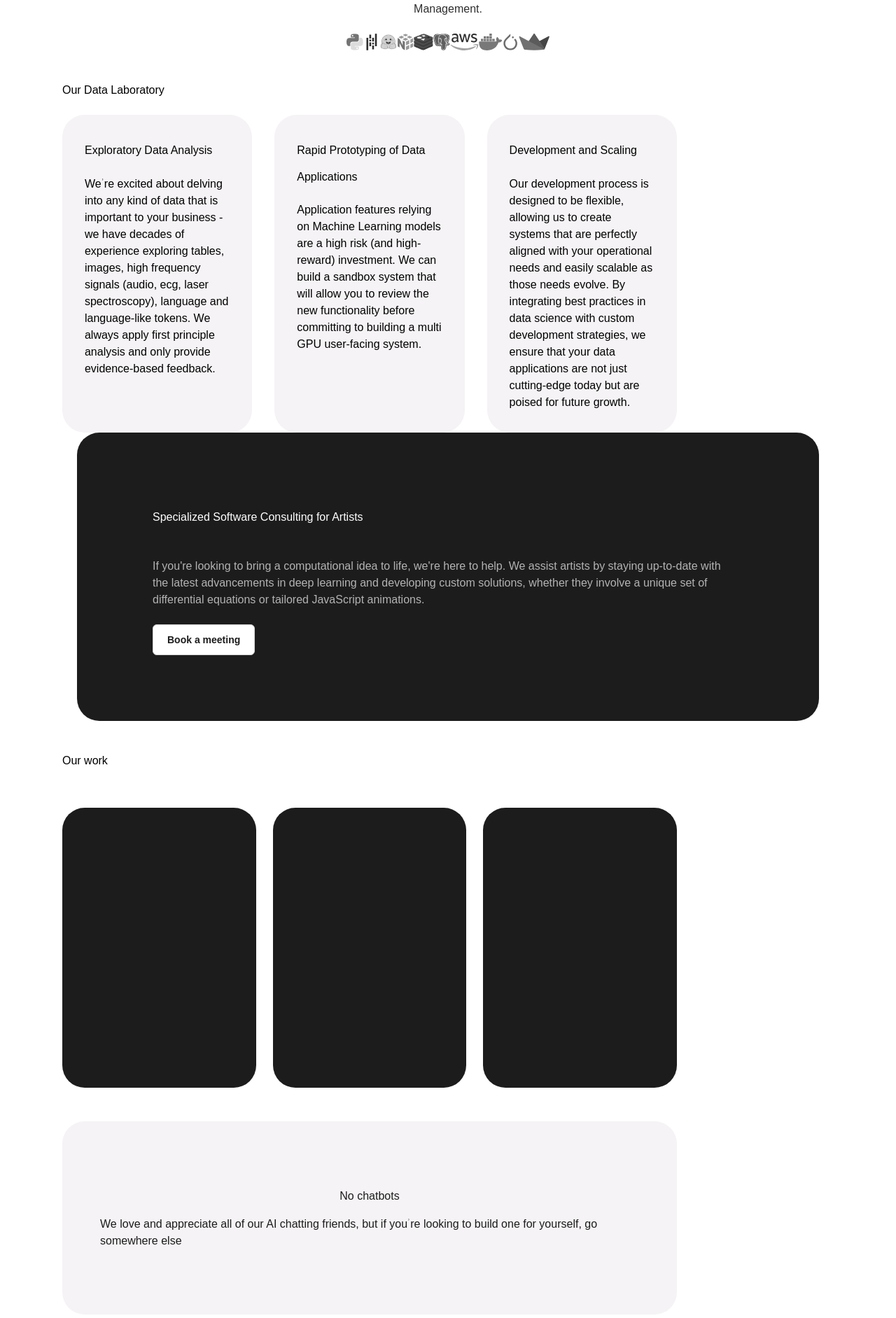
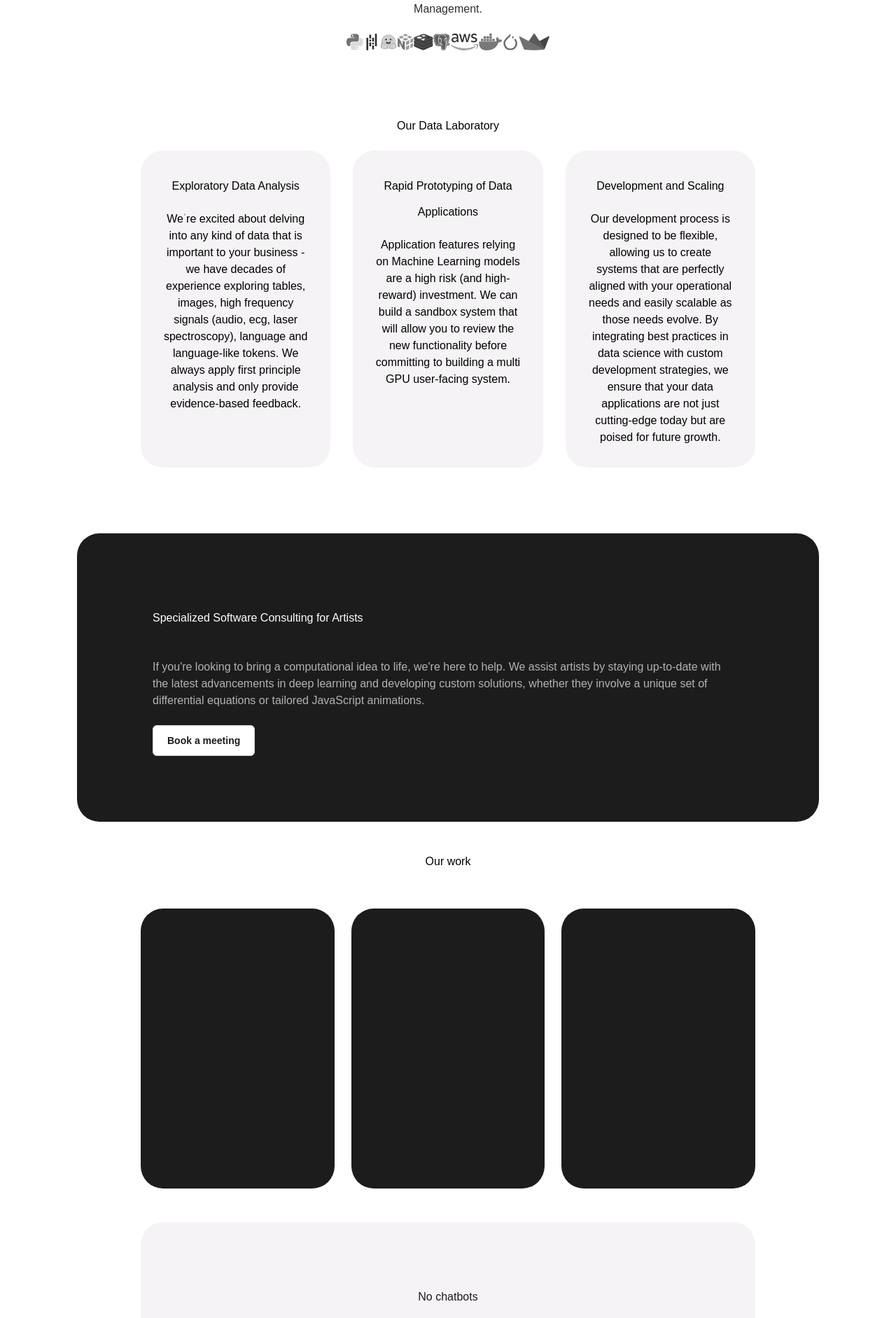
Before and after one commit to Nospoko/epr-landing, a Next.js app in the folder algrtm/: page / in a window 1280 px wide. Shown: the part 286-2169 px from the top of the page at 70% size. Built offline with nearby package versions, Linux system fonts and the light colour scheme.

Commit message:
DataLabSection and OurWork updated with correct styles

```diff
--- a/algrtm/src/components/DataLabSection.js
+++ b/algrtm/src/components/DataLabSection.js
@@ -3,7 +3,7 @@ import dataLabSectionTexts from "@/data/dataLabSectionTexts";
 
 const DataLabSection = () => {
   return (
-    <section className="w-full self-stretch max-w-[78.25rem] flex flex-col gap-6 items-start mt-[2.75rem] mx-[1rem] md:max-w-[54.875rem] md:mt-[7.75rem md:mx-[4.56rem] xl:m-[5.88rem] bg-neutralLight-neutral100 dark:bg-neutralDark-neutral100">
+    <section className="w-full max-w-[78.25rem] flex flex-col gap-6 justify-center items-center text-center mb-[2.75rem] lg:my-[5.88rem] mt-[2.75rem] mx-[1rem] md:max-w-[54.875rem] md:mt-[7.75rem] md:mx-[4.56rem] xl:mx-[5.88rem] bg-neutralLight-neutral100 dark:bg-neutralDark-neutral100">
       <h4 className="h4 lg:h2SB xl:h2 text-start">Our Data Laboratory</h4>
       <div className="flex flex-col gap-[2rem] lg:flex-row w-full self-stretch">
         {dataLabSectionTexts.map((item, index) => (
--- a/algrtm/src/components/OurWork.js
+++ b/algrtm/src/components/OurWork.js
@@ -3,14 +3,14 @@ import React from "react";
 
 const OurWork = () => {
   return (
-    <section className="mt-[2.75rem] w-full self-stretch max-w-[78.25rem] flex flex-col gap-6 items-start mx-[1rem] md:max-w-[54.875rem] md:mt-[7.75rem md:mx-[4.56rem] xl:m-[5.88rem] bg-neutralLight-neutral100 dark:bg-neutralDark-neutral100">
+    <section className="mt-[2.75rem] w-full justify-center items-center text-center max-w-[78.25rem] flex flex-col gap-6 mx-[1rem] md:max-w-[54.875rem] md:mt-[7.75rem md:mx-[4.56rem] xl:m-[5.88rem] bg-neutralLight-neutral100 dark:bg-neutralDark-neutral100">
       <h4 className="h4 lg:h2">Our work</h4>
       <div className="flex flex-col lg:flex-row w-full self-stretch gap-[1.5rem] md:flex-row xl:gap-[2rem] mt-[2rem]">
         <div className="rounded-[2rem] bg-neutralLight-neutral10 w-[21.44rem] h-[24.98rem]"></div>
         <div className="rounded-[2rem] bg-neutralLight-neutral10 w-[21.44rem] h-[24.98rem]"></div>
         <div className="rounded-[2rem] bg-neutralLight-neutral10 w-[21.44rem] h-[24.98rem]"></div>
       </div>
-      <div className="mt-[1.5rem] flex flex-col gap-[1rem] items-center px-[1.5rem] md:px-[3.38rem] xl:mx-[6.75rem] py-[5.88rem]  text-neutralLight-neutral10 dark:text-neutralDark-neutral10 bg-neutralLight-neutral90 dark:bg-neutralDark-neutral90 rounded-[2rem]">
+      <div className="mt-[1.5rem] flex flex-col gap-[1rem] items-center self-stretch  w-full px-[1.5rem] md:px-[3.38rem] xl:mx-[6.75rem] py-[5.88rem]  text-neutralLight-neutral10 dark:text-neutralDark-neutral10 bg-neutralLight-neutral90 dark:bg-neutralDark-neutral90 rounded-[2rem]">
         <h5 className="h5_500">No chatbots</h5>
         <h6 className="h6_600">
           We love and appreciate all of our AI chatting friends, but if you’re
```
